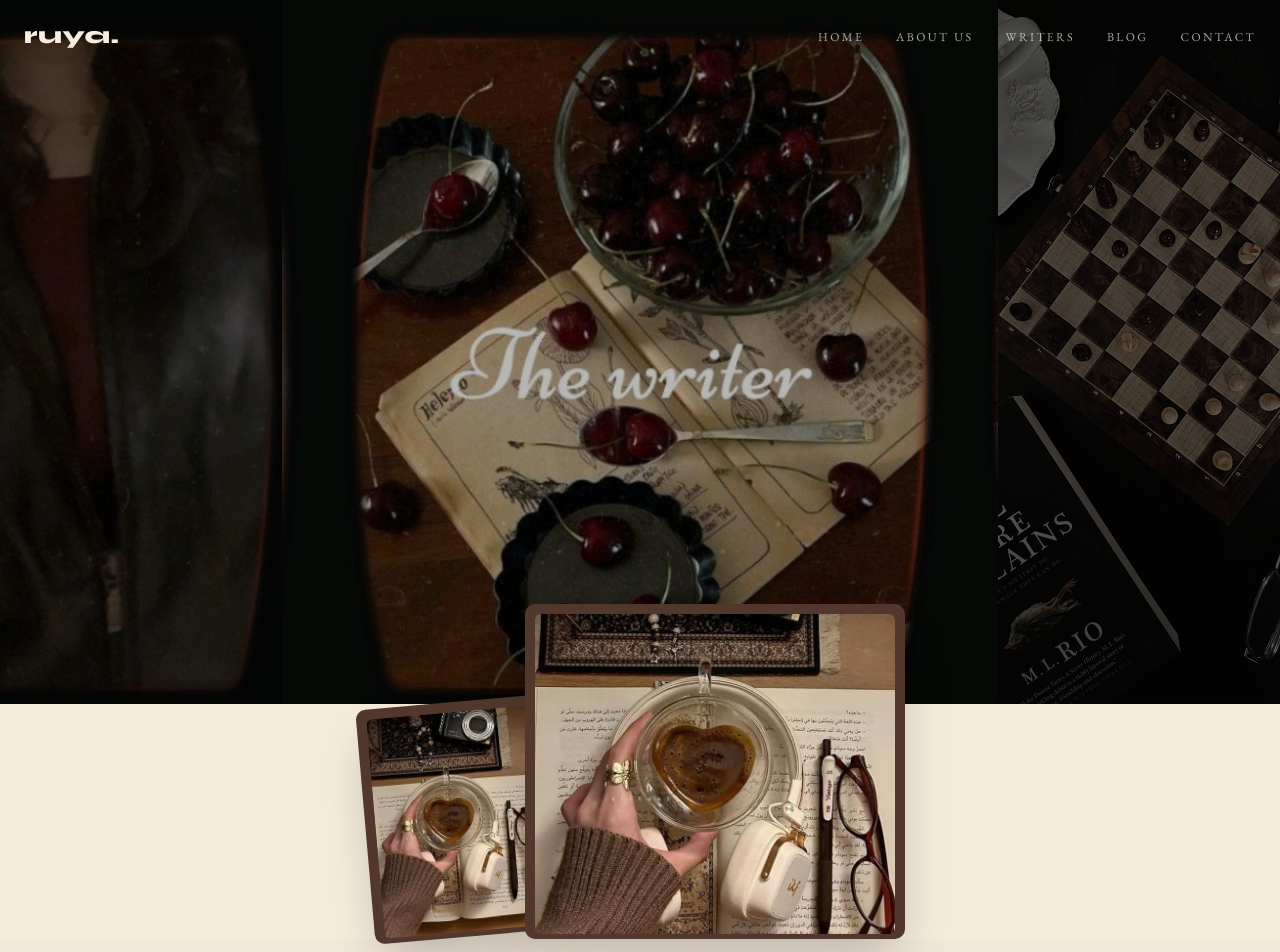
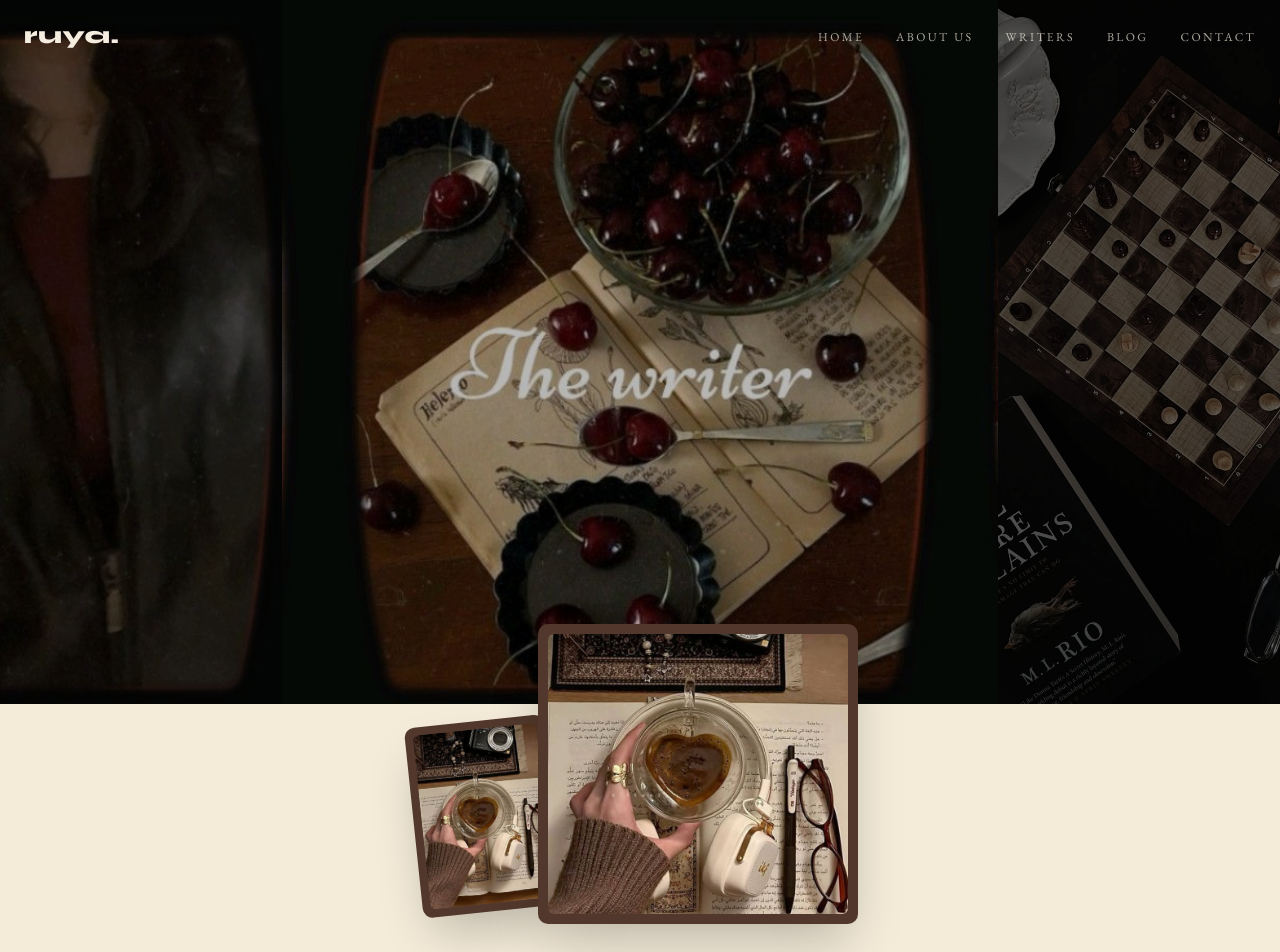
Before and after one commit to MaheenBashir/STQA-Project-Ruya, a React (Vite) app: page / in a window 1280 px wide. Shown: the top 952 px of the page. Built offline with nearby package versions, Linux system fonts and the light colour scheme; a web font is replaced by a local one.

Commit message:
Add files via upload

```diff
--- a/src/sections/Hero.jsx
+++ b/src/sections/Hero.jsx
@@ -82,27 +82,29 @@ export default function Hero() {
 <div
   className="relative flex justify-center"
   style={{
-    marginTop: '-100px',
+    marginTop: '-80px',
     zIndex: 20,
+    paddingBottom: '40px',
   }}
 >
 
   {/* Wrapper to hold both cards side by side */}
   <div className="relative flex items-end">
 
-    {/* Small Half Card — peeking out from the left */}
+    {/* Small Half Card — peeking out from the left, rotated */}
     <div
       className="fade-in shadow-2xl"
       style={{
-        padding: '10px 10px 5px',
-        width: '180px',
+        padding: '8px 8px 8px',
+        width: '140px',
         backgroundColor: '#52382C',
         borderRadius: '10px',
-        marginRight: '-30px',
+        marginRight: '-25px',
         zIndex: 10,
-        transform: 'rotate(-5deg)',
+        transform: 'rotate(-6deg)',
         transformOrigin: 'bottom right',
-        marginBottom: '10px',
+        marginBottom: '20px',
+        flexShrink: 0,
       }}
     >
       <img
@@ -110,21 +112,23 @@ export default function Hero() {
         alt="Writer"
         className="w-full object-cover rounded-md"
         style={{
-          height: '220px',
+          height: '175px',
+          objectPosition: 'center',
         }}
       />
     </div>
 
-    {/* Main Card — the big one in front */}
+    {/* Main Card — the big one in front, perfectly straight */}
     <div
       className="fade-in shadow-2xl"
       style={{
-        padding: '10px 10px 5px',
-        width: '380px',
+        padding: '10px 10px 10px',
+        width: '320px',
         backgroundColor: '#52382C',
         borderRadius: '10px',
         zIndex: 20,
         position: 'relative',
+        flexShrink: 0,
       }}
     >
       <img
@@ -132,7 +136,8 @@ export default function Hero() {
         alt="Writer Desk"
         className="w-full object-cover rounded-md"
         style={{
-          height: '320px',
+          height: '280px',
+          objectPosition: 'center',
         }}
       />
     </div>
```
